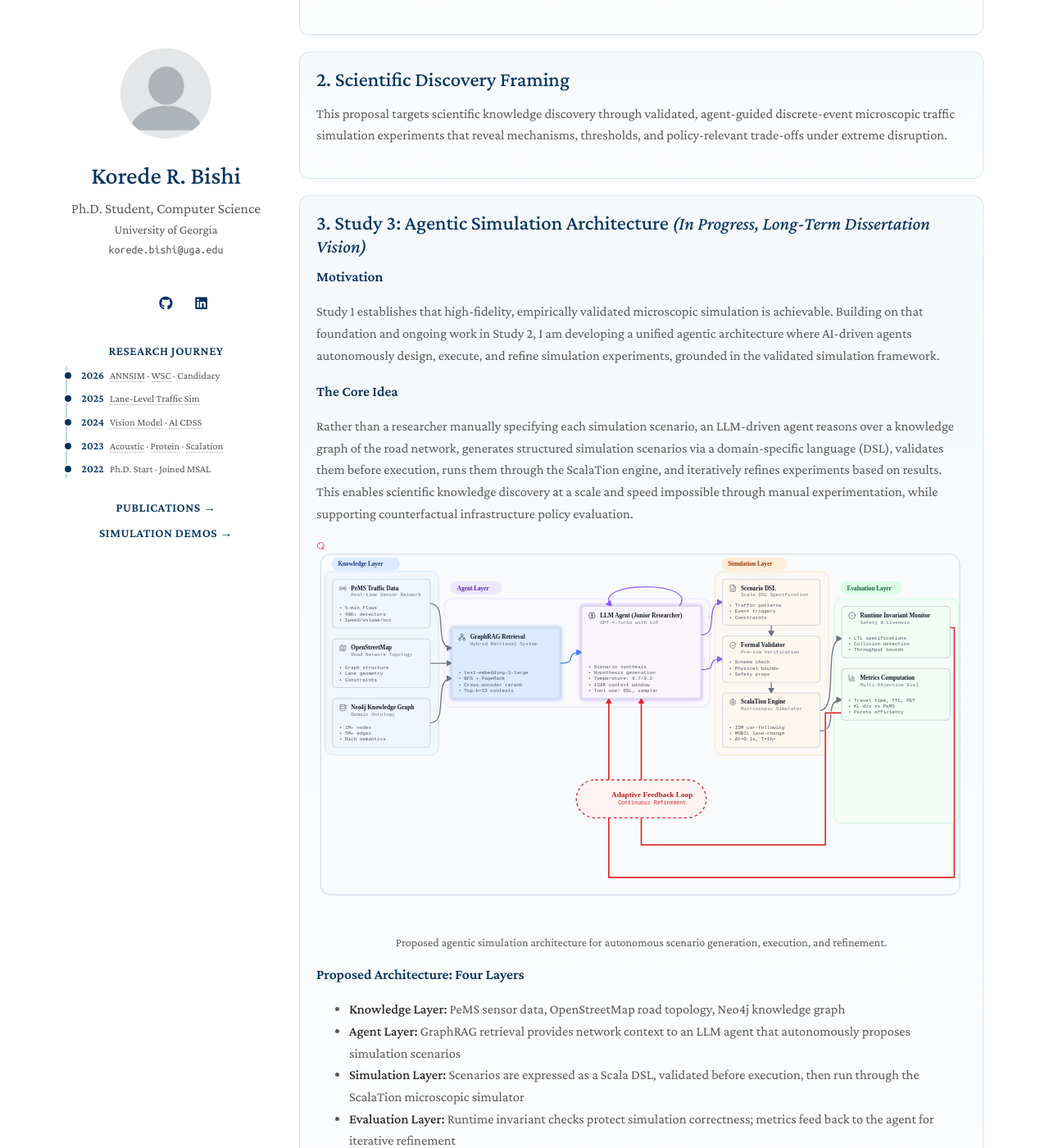
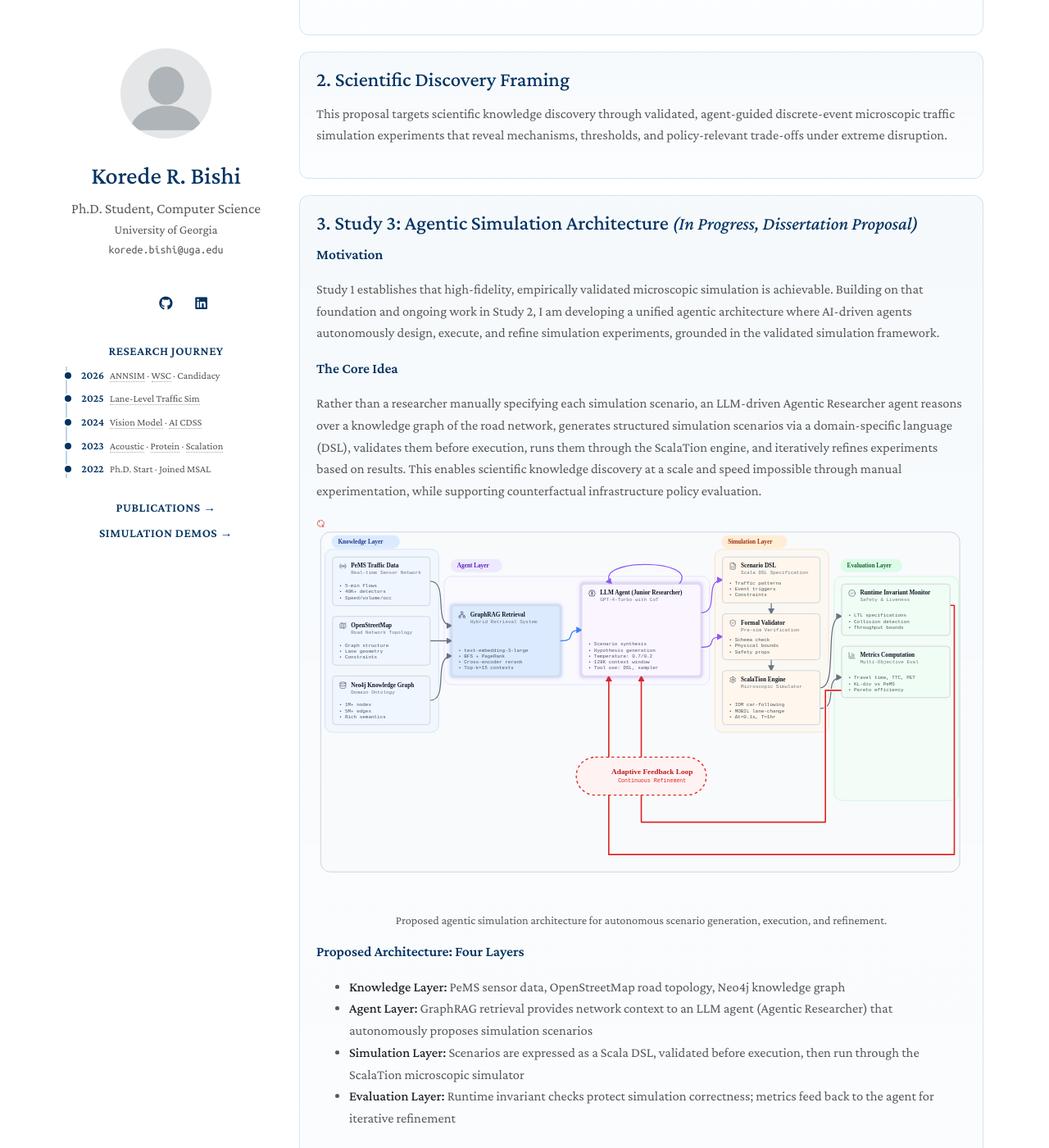
Before and after one commit to koredebishi/koredebishi.github.io, a Jekyll site: the page built from research.md, in a window 1280 px wide and 1400 px high, scrolled down 947 px. Shown: the whole window at 82% size. Built offline with Jekyll 4.4.1, drawn with Linux system fonts in a browser that asks for light colours; nearby versions of some CDN libraries; a style sheet for code colours, icons or effects is not loaded; some of the changed text lies outside the part shown.

Commit message:
Study 3: add Agentic Researcher name and Calibration & Policy Eval metrics

```diff
--- a/research.md
+++ b/research.md
@@ -31,13 +31,13 @@
   </section>
 
   <section class="study3-section" id="study-3-proposed-agentic-simulation-architecture">
-    <h2>3. Study 3: Agentic Simulation Architecture <em style="font-weight:400; font-size:0.9em;">(In Progress, Long-Term Dissertation Vision)</em></h2>
+    <h2>3. Study 3: Agentic Simulation Architecture <em style="font-weight:400; font-size:0.9em;">(In Progress, Dissertation Proposal)</em></h2>
 
     <h3>Motivation</h3>
     <p>Study 1 establishes that high-fidelity, empirically validated microscopic simulation is achievable. Building on that foundation and ongoing work in Study 2, I am developing a unified agentic architecture where AI-driven agents autonomously design, execute, and refine simulation experiments, grounded in the validated simulation framework.</p>
 
     <h3>The Core Idea</h3>
-    <p>Rather than a researcher manually specifying each simulation scenario, an LLM-driven agent reasons over a knowledge graph of the road network, generates structured simulation scenarios via a domain-specific language (DSL), validates them before execution, runs them through the ScalaTion engine, and iteratively refines experiments based on results. This enables scientific knowledge discovery at a scale and speed impossible through manual experimentation, while supporting counterfactual infrastructure policy evaluation.</p>
+    <p>Rather than a researcher manually specifying each simulation scenario, an LLM-driven Agentic Researcher agent reasons over a knowledge graph of the road network, generates structured simulation scenarios via a domain-specific language (DSL), validates them before execution, runs them through the ScalaTion engine, and iteratively refines experiments based on results. This enables scientific knowledge discovery at a scale and speed impossible through manual experimentation, while supporting counterfactual infrastructure policy evaluation.</p>
 
     <figure class="research-architecture-figure" style="margin: 1.1rem 0; text-align: center;">
       <img src="/images/dissertation-architecture.svg" alt="Proposed agentic simulation architecture diagram" style="max-width: 100%; height: auto; border-radius: 8px;" />
@@ -47,9 +47,17 @@
     <h3>Proposed Architecture: Four Layers</h3>
     <ul>
       <li><strong>Knowledge Layer:</strong> PeMS sensor data, OpenStreetMap road topology, Neo4j knowledge graph</li>
-      <li><strong>Agent Layer:</strong> GraphRAG retrieval provides network context to an LLM agent that autonomously proposes simulation scenarios</li>
+      <li><strong>Agent Layer:</strong> GraphRAG retrieval provides network context to an LLM agent (Agentic Researcher) that autonomously proposes simulation scenarios</li>
       <li><strong>Simulation Layer:</strong> Scenarios are expressed as a Scala DSL, validated before execution, then run through the ScalaTion microscopic simulator</li>
       <li><strong>Evaluation Layer:</strong> Runtime invariant checks protect simulation correctness; metrics feed back to the agent for iterative refinement</li>
+    </ul>
+
+    <h3>Evaluation Metrics</h3>
+    <ul>
+      <li>Flow accuracy: RMSE, NRMSE</li>
+      <li>Speed accuracy: NRMSE, sMAPE</li>
+      <li>Density: per-segment (derived)</li>
+      <li>R², Throughput, Resilience R</li>
     </ul>
 
     <h3>Expected Contributions</h3>
```
